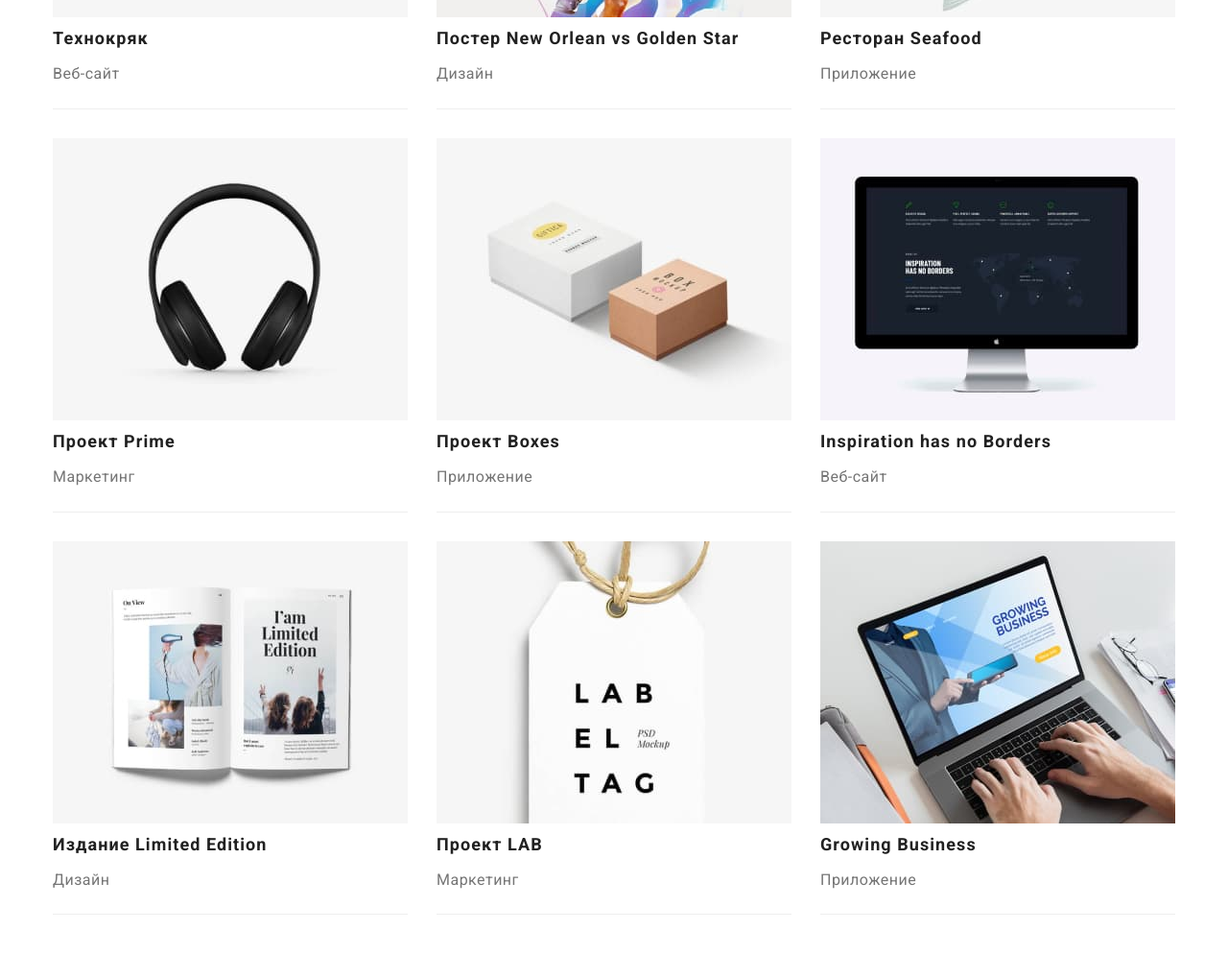
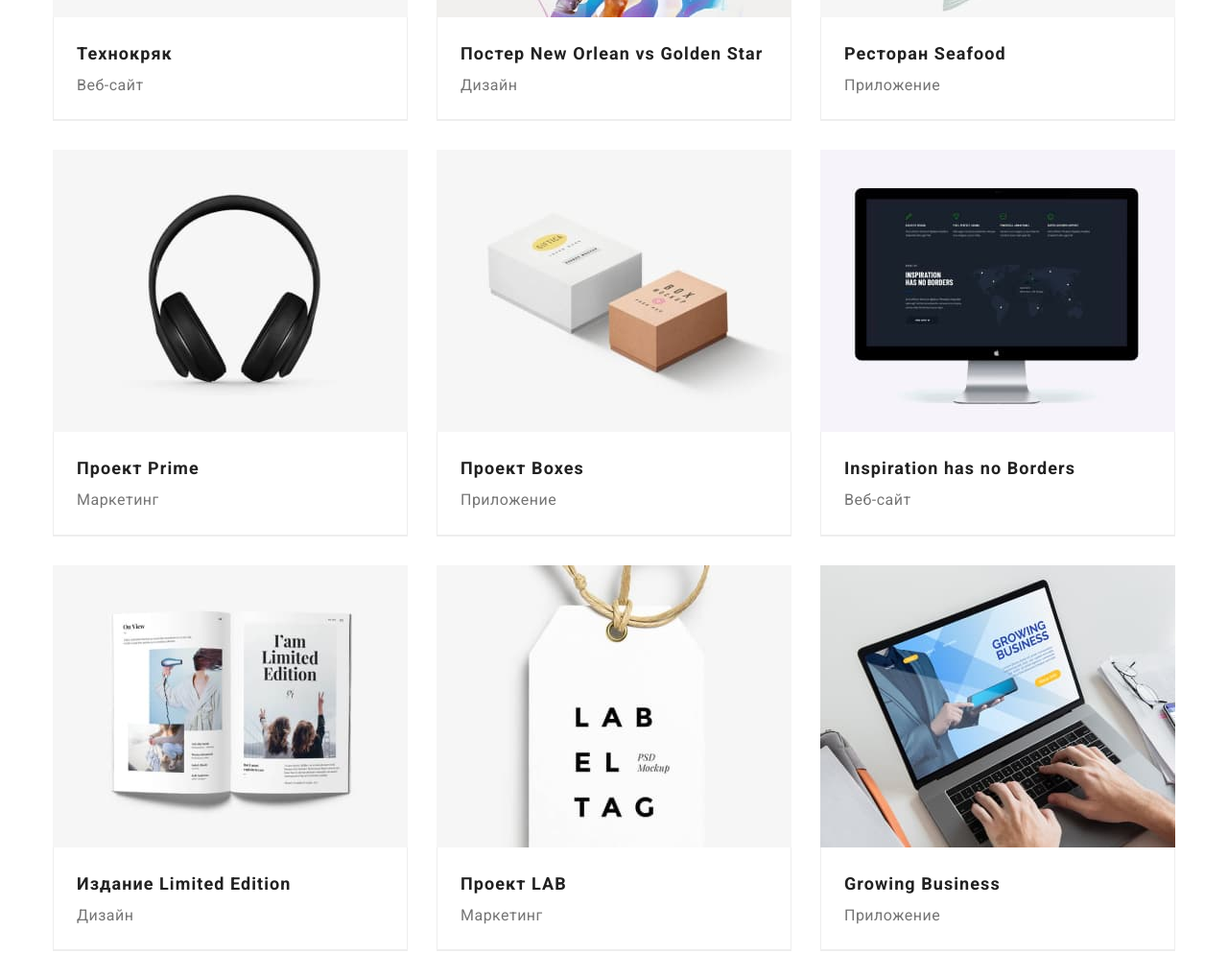
Before and after one commit to KryzhMax/goit-markup-hw-03, a plain HTML site: page portfolio.html in a window 1280 px wide. Shown: the part 539-1533 px from the top of the page at 96% size. Drawn offline with nearby package versions, Linux system fonts and the light colour scheme.

Commit message:
cards' border changed

```diff
--- a/css/styles.css
+++ b/css/styles.css
@@ -397,9 +397,6 @@ p{
     line-height: 1.9;
     letter-spacing: 0.03em;
 
-    padding-top: 4px;
-    padding-bottom: 20px;
-
     color: var(--main-color)
 }
 
@@ -409,3 +406,13 @@ p{
 .text-all:focus{
     color: var(--accent-color);
 }
+
+.card-img{
+    display: block;
+}
+.cardbox{
+    border: 1px solid #EEEEEE;
+    border-top: none;
+    padding: 20px 24px;
+    mix-width: 320px;
+}
--- a/portfolio.html
+++ b/portfolio.html
@@ -72,101 +72,119 @@
             <ul class="list">
               <li class="service-item">
                 <a class="link" href="https://google.com">
-                  <img
+                  <img class="card-img"
                     src="./images/portfolio.jpg"
                     alt="рисунок ноутбука"
                     width="370"
                   />
+                  <div class="cardbox">
                     <h2 class="all-title">Технокряк</h2>
                     <p class="text-all">Веб-сайт</p>
+                  </div>
                 </a>
               </li>
               <li class="service-item">
                 <a class="link" href="https://google.com">
-                  <img
+                  <img class="card-img"
                     src="./images/portfolio1.jpg"
                     alt="постер двух баскетболистов"
                     width="370"
                   />
+                  <div class="cardbox">
                     <h2 class="all-title">Постер New Orlean vs Golden Star</h2>
                     <p class="text-all">Дизайн</p>
+                  </div>
                 </a>
               </li>
               <li class="service-item">
                 <a class="link" href="https://google.com">
-                  <img
+                  <img class="card-img"
                     src="./images/portfolio2.jpg"
                     alt="вывеска рыбного ресторана"
                     width="370"
                   />
+                  <div class="cardbox">
                     <h2 class="all-title">Ресторан Seafood</h2>
                     <p class="text-all">Приложение</p>
+                  </div>
                 </a>
               </li>
               <li class="service-item">
                 <a class="link" href="https://google.com">
-                  <img
+                  <img class="card-img"
                     src="./images/portfolio3.jpg"
                     alt="черные наушники"
                     width="370"
                   />
+                  <div class="cardbox">
                     <h2 class="all-title">Проект Prime</h2>
                     <p class="text-all">Маркетинг</p>
+                  </div>
                 </a>
               </li>
               <li class="service-item">
                 <a class="link" href="https://google.com">
-                  <img
+                  <img class="card-img"
                     src="./images/portfolio4.jpg"
                     alt="проект боксов"
                     width="370"
                   />
+                  <div class="cardbox">
                     <h2 class="all-title">Проект Boxes</h2>
                     <p class="text-all">Приложение</p>
+                  </div>
                 </a>
               </li>
               <li class="service-item">
                 <a class="link" href="https://google.com">
-                  <img
+                  <img class="card-img"
                     src="./images/portfolio5.jpg"
                     alt="моноблок"
                     width="370"
                   />
+                  <div class="cardbox">
                     <h2 class="all-title">Inspiration has no Borders</h2>
                     <p class="text-all">Веб-сайт</p>
+                  </div>
                 </a>
               </li>
               <li class="service-item">
                 <a class="link" href="https://google.com">
-                  <img
+                  <img class="card-img"
                     src="./images/portfolio6.jpg"
                     alt="издание лимитед идишен"
                     width="370"
                   />
+                  <div class="cardbox">
                     <h2 class="all-title">Издание Limited Edition</h2>
                     <p class="text-all">Дизайн</p>
+                  </div>
                 </a>
               </li>
               <li class="service-item">
                 <a class="link" href="https://google.com">
-                  <img
+                  <img class="card-img"
                     src="./images/portfolio7.jpg"
                     alt="проект лаб"
                     width="370"
                   />
+                  <div class="cardbox">
                     <h2 class="all-title">Проект LAB</h2>
                     <p class="text-all">Маркетинг</p>
+                  </div>
                 </a>
               </li>
               <li class="service-item">
                 <a class="link" href="https://google.com">
-                  <img
+                  <img class="card-img"
                     src="./images/portfolio8.jpg"
                     alt="развитие бизнеса"
                     width="370"
                   />
+                  <div class="cardbox">
                     <h2 class="all-title">Growing Business</h2>
                     <p class="text-all">Приложение</p>
+                  </div>
                 </a>
               </li>
             </ul>
```
Lines whose indentation alone changed are shown as unchanged.
